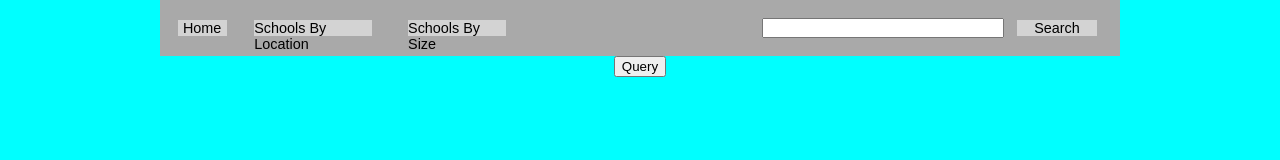
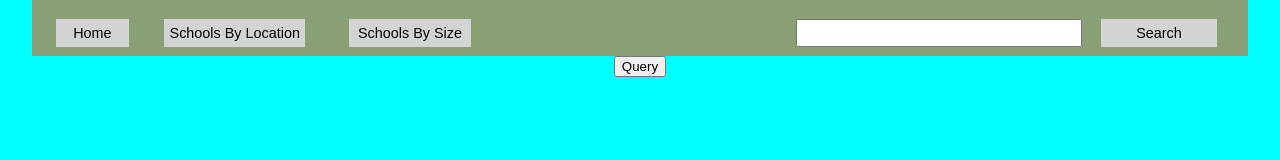
Before and after one commit to dscrane/CollegeScorecard, a website with bundled scripts: page index.html in a window 1280 px wide. Built offline with nearby package versions, Linux system fonts and the light colour scheme.

Commit message:
made minor alterations

```diff
--- a/index.html
+++ b/index.html
@@ -13,7 +13,7 @@
           <div class="nav__side nav__side-left">
             <ul class="nav__list">
               <li class="nav__item nav__item-link">
-                <div class="nav__button">
+                <div class="nav__button nav__button-link">
                   <span class="nav__title">Home</span>
                 </div>
               </li>
@@ -49,7 +49,7 @@
                 <input class="nav__input" name="nav__search" />
               </li>
               <li class="nav__item nav__item-cta">
-                <div class="nav__button">Search</div>
+                <div class="nav__button nav__button-search">Search</div>
               </li>
             </ul>
           </div>
@@ -59,7 +59,7 @@
 
       <section class="gallery"></section>
     </div>
-    <!-- <script src="https://cdnjs.cloudflare.com/ajax/libs/axios/0.19.2/axios.min.js"></script>
-    <script src="script.js" type="module"></script> -->
+    <script src="https://cdnjs.cloudflare.com/ajax/libs/axios/0.19.2/axios.min.js"></script>
+    <script src="script.js" type="module"></script>
   </body>
 </html>
--- a/style.css
+++ b/style.css
@@ -22,9 +22,10 @@
   flex-wrap: wrap;
   justify-content: center;
   align-items: center;
-  width: 75vw;
+  width: 95%;
+  max-width: 1440px;
   height: 7vh;
-  background-color: darkgray;
+  background-color: rgb(137, 160, 119);
 }
 
 .nav {
@@ -43,6 +44,7 @@
   flex-wrap: wrap;
   justify-content: stretch;
   width: 75%;
+  height: 60%;
   padding: 0 0;
 }
 
@@ -78,6 +80,8 @@
 }
 
 .nav__title {
+  display: flex;
+  justify-content: space-around;
 }
 
 .nav__button {
@@ -85,8 +89,17 @@
   justify-content: center;
   align-items: center;
   background-color: lightgrey;
-  height: 90%;
+  height: 100%;
   width: 75%;
+  margin: 0 0;
+  padding: 0 0;
+}
+
+.nav__button-link:hover {
+  width: 90%;
+}
+.nav__button-search:hover {
+  width: 80%;
 }
 
 .nav__input {
@@ -117,8 +130,6 @@
   background-color: darkgray;
 }
 .nav__title-dropdown {
-  display: flex;
-  justify-content: space-around;
 }
 
 .dropdown__content {
@@ -127,7 +138,7 @@
   display: none;
   justify-content: center;
   align-items: center;
-  background-color: lightgray;
+  /* background-color: lightgray; */
   padding: 0 0 5px 0;
   row-gap: 10%;
 }
@@ -140,7 +151,7 @@
 
 .dropdown__item:hover {
   cursor: pointer;
-  background-color: darkgray;
+  background-color: lightgray;
 }
 
 .gallery {
```
